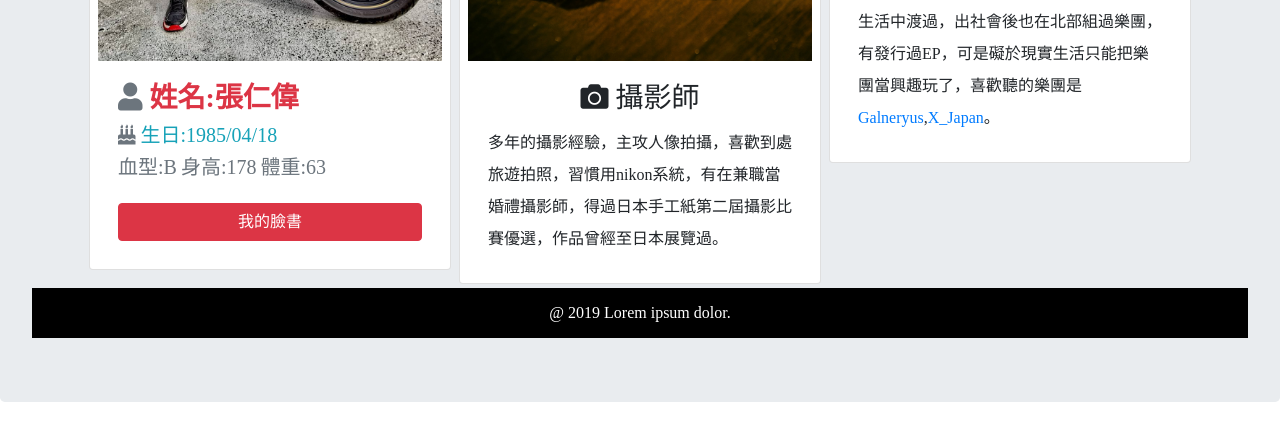
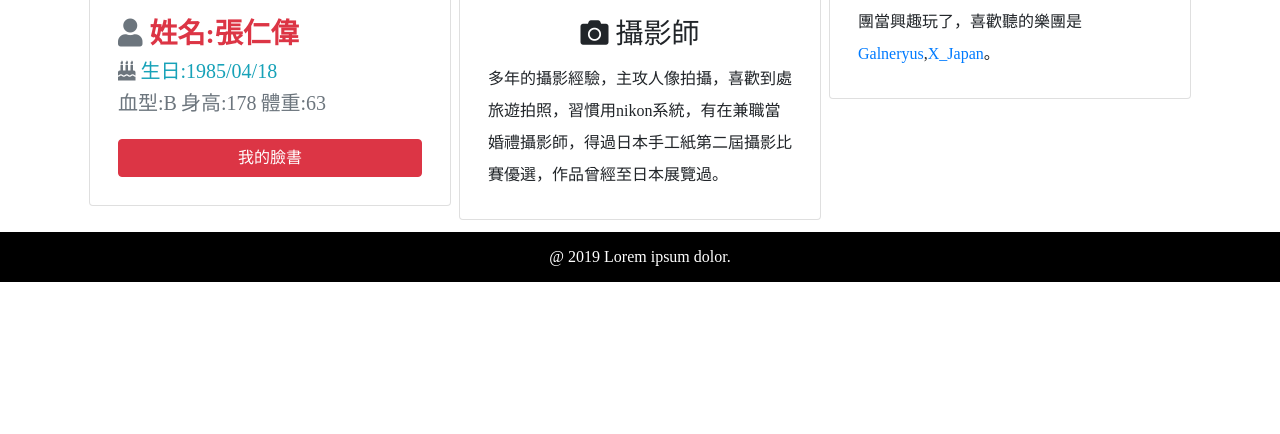
Before and after one commit to hide740418/new-web, a plain HTML site: page index.html in a window 1280 px wide. Shown: the part 1558-1992 px from the top of the page. After the commit the page ends 1840 px from the top, so only its background shows below. Drawn offline with nearby package versions, Linux system fonts and the light colour scheme.

Commit message:
Update index.html

```diff
--- a/index.html
+++ b/index.html
@@ -9,7 +9,7 @@
    <link rel="stylesheet" href="./lightbox2-master/dist/css/lightbox.min.css">
 </head>
 <body>
-   <div class="jumbotron pull-right">
+   <div>
       <!--開場大圖開始-->
       <header>
          <div class="container mt-2">
@@ -50,7 +50,7 @@
    <!--第一段內容結束-->
    <!--第二段內容開始-->
       <section>
-      <div class="container mt-2">
+         <div class="container mt-2 mb-0">
             <div class="row no-gutters">
                <div class="col-12 bg-success mb-2 h3-1">
                   <p class="text-white text-center"><strong>關於我</strong></p>
@@ -108,16 +108,21 @@
                   </div>
                </div>
             </div>
+         </div>
       </section>
    <!--第二段內容結束-->
    <!--頁腳開始-->
       <footer class="text-white text-center">
-   <p>@ 2019 Lorem ipsum dolor.</p>
+         <p class="mb-0 mt-2">@ 2019 Lorem ipsum dolor.</p>
       </footer>
+   </div>
    <!--頁腳結束-->
+   <!--js相關連結-->
 <script src="https://code.jquery.com/jquery-3.3.1.slim.min.js" integrity="sha384-q8i/X+965DzO0rT7abK41JStQIAqVgRVzpbzo5smXKp4YfRvH+8abtTE1Pi6jizo" crossorigin="anonymous"></script>
 <script src="https://cdnjs.cloudflare.com/ajax/libs/popper.js/1.14.7/umd/popper.min.js" integrity="sha384-UO2eT0CpHqdSJQ6hJty5KVphtPhzWj9WO1clHTMGa3JDZwrnQq4sF86dIHNDz0W1" crossorigin="anonymous"></script>
 <script src="https://stackpath.bootstrapcdn.com/bootstrap/4.3.1/js/bootstrap.min.js" integrity="sha384-JjSmVgyd0p3pXB1rRibZUAYoIIy6OrQ6VrjIEaFf/nJGzIxFDsf4x0xIM+B07jRM" crossorigin="anonymous"></script>
 <script src="./lightbox2-master/dist/js/lightbox-plus-jquery.min.js"></script>
+   <!--js相關連結結束-->
+
 </body>
 </html>
```
Lines whose indentation alone changed are shown as unchanged.
